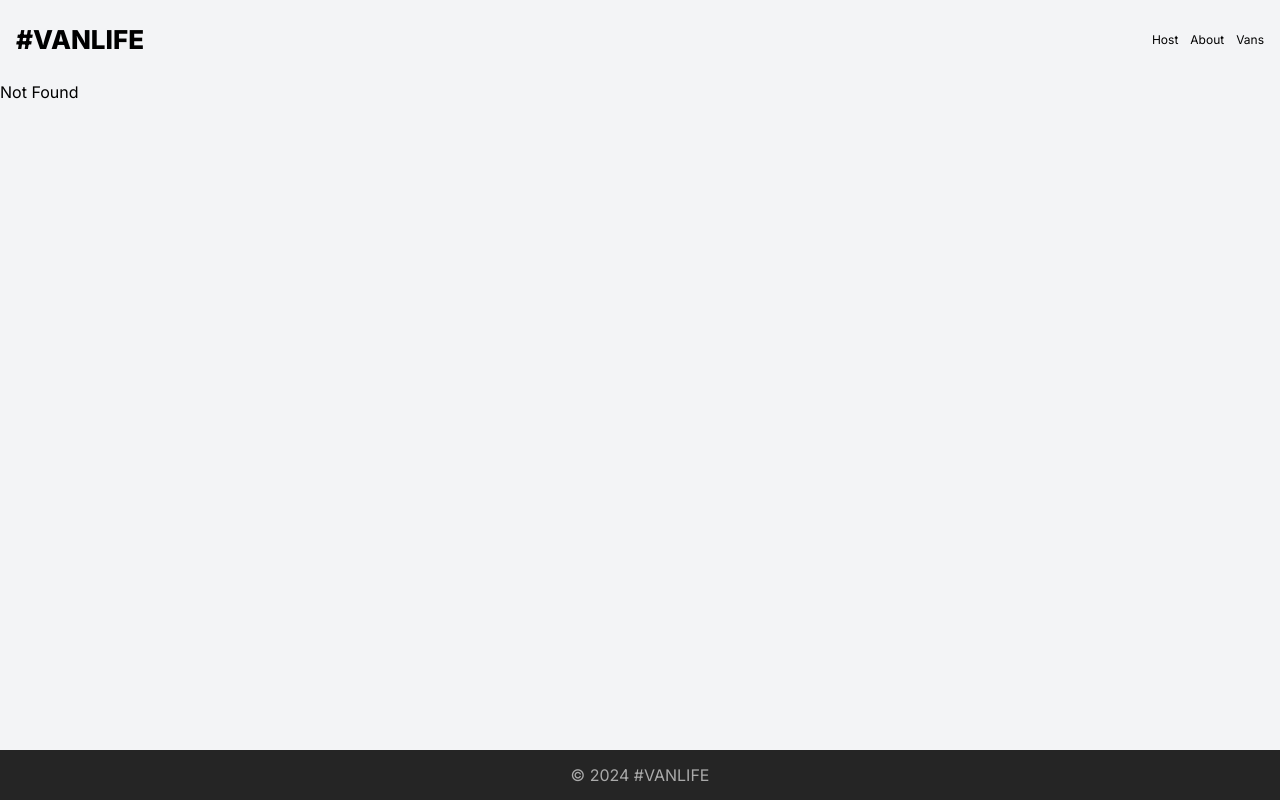
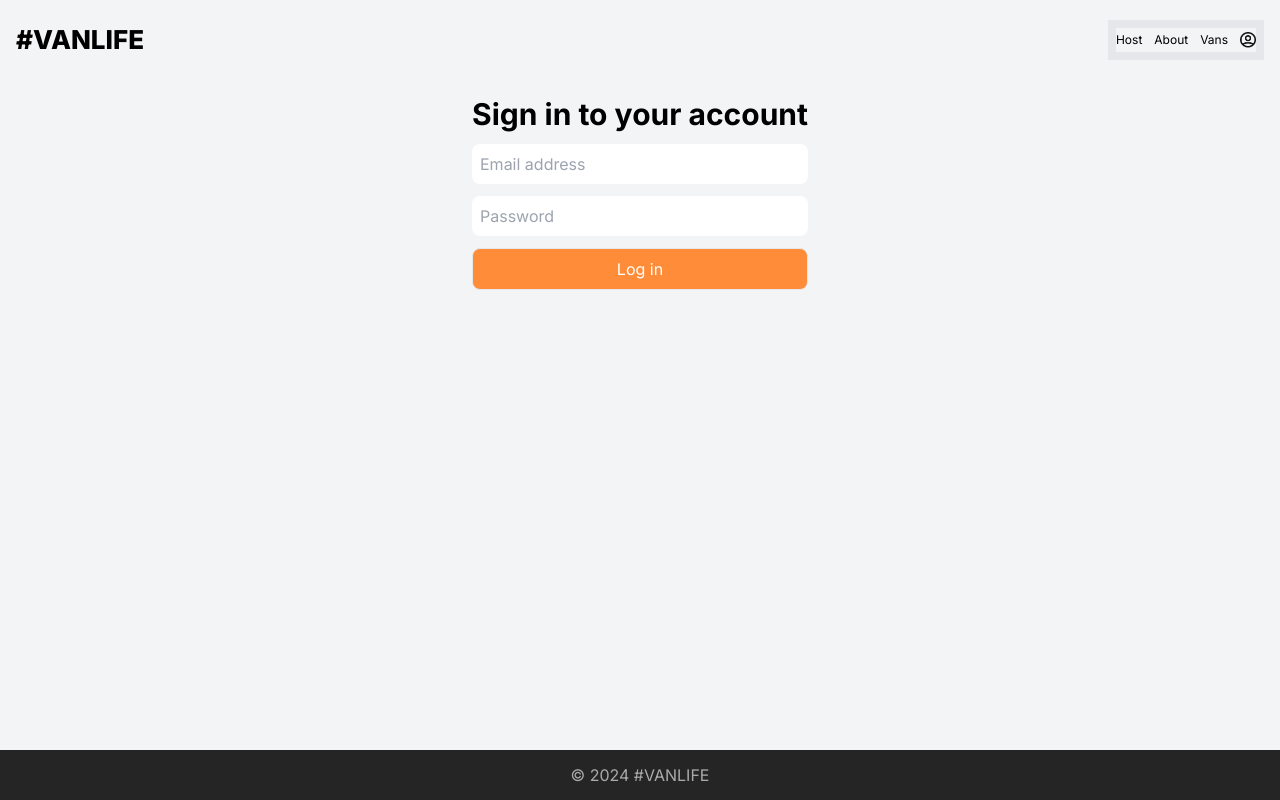
Before and after one commit to Kacperski81/van-life-typescript, a React (Vite) app: page /login in a window 1280 px wide. Before the commit this address had no page. Built offline with nearby package versions, Linux system fonts and the light colour scheme; what miragejs would draw is missing.

Commit message:
login component and route

```diff
--- a/src/App.tsx
+++ b/src/App.tsx
@@ -16,12 +16,14 @@ import { HostVanPhoto } from "./pages/Host/HostVanPhoto";
 import { Error } from "./Components/Error";
 import { loader as vansLoader } from "./loaders";
 import "./server"
+import { Login } from "./Components/Login";
 
 const router = createBrowserRouter(createRoutesFromElements(
   <Route path="/" element={<Layout />}>
   <Route index element={<Home />} />
   <Route path="about" element={<About />} />
   <Route path="vans" element={<Vans />} loader={vansLoader} errorElement={<Error />} />
+  <Route path="login" element={<Login />} />
   <Route path="vans/:id" element={<VanDetails />} />
   <Route path="host" element={<HostLayout />}>
     <Route index element={<Dashboard />} />
--- a/src/Components/Header.tsx
+++ b/src/Components/Header.tsx
@@ -5,15 +5,18 @@ export function Header() {
         <header className="flex px-4">
             <nav className="flex flex-row flex-1 justify-between items-center">
                 <NavLink className="text-[26px] leading-[40px] font-extrabold text-black" to="/">#VANLIFE</NavLink>
-                <ul className="flex flex-row text-xs leading-6">
+                <ul className="flex flex-row items-center text-xs leading-6 border-8">
                     <li className="mr-3">
                         <NavLink to="/host" className={({isActive}) => isActive ? "text-[#161616] font-bold underline" : "text-grey-500"}>Host</NavLink>
                     </li>
                     <li className="mr-3">
                         <NavLink to="/about" className={({isActive}) => isActive ? "text-[#161616] font-bold underline" : "text-grey-500"}>About</NavLink>
                     </li>
+                    <li className="mr-3">
+                        <NavLink to="/vans" className={({isActive}) => isActive ? "text-[#161616] font-bold underline" : "text-grey-500"}>Vans</NavLink>
+                    </li>
                     <li>
-                        <NavLink to="/vans" className={({isActive}) => isActive ? "text-[#161616] font-bold underline" : "text-grey-500"}>Vans</NavLink>
+                        <NavLink to="/login"><span className=""><img src="/avatar-icon.png" className="w-4" /></span></NavLink>
                     </li>
                 </ul>
             </nav>
--- /dev/null
+++ b/src/Components/Login.tsx
@@ -0,0 +1,25 @@
+export function Login() {
+    return (
+        <div className="my-0 mx-auto">
+            <form className="flex flex-col gap-3 px-4 py-4">
+                <h1 className="text-3xl font-bold">Sign in to your account</h1>
+                <input
+                    className="p-2 rounded-lg"
+                    type="text"
+                    placeholder="Email address"
+                />
+                <input
+                    className="p-2 rounded-lg"
+                    type="password"
+                    placeholder="Password"
+                />
+                <button
+                    className="border py-2 rounded-lg text-white bg-rent-button"
+                    type="submit"
+                >
+                    Log in
+                </button>
+            </form>
+        </div>
+    )
+}
```
Also changed, not shown: public/avatar-icon.png (added).
